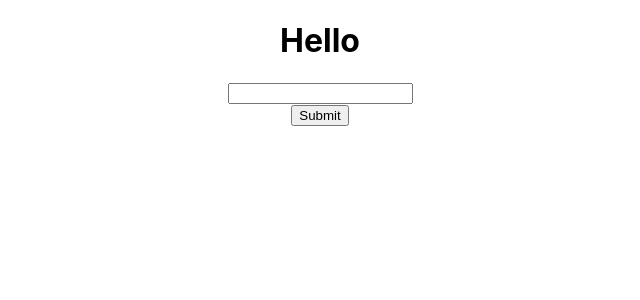
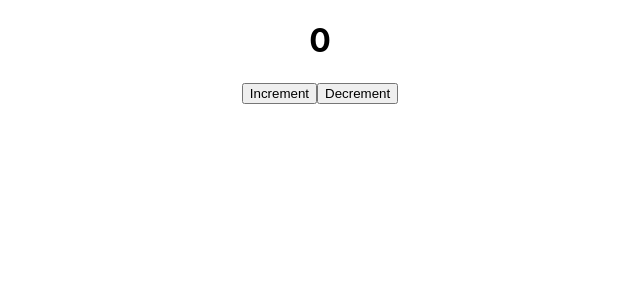
Before and after one commit to AshishMalaviya2463/firstproject, a React (Create React App) app: page / in a window 1280 px wide. Shown: the top 300 px of the page, without its empty margins (320-960 px from the left). Built offline with nearby package versions, Linux system fonts and the light colour scheme.

Commit message:
increment decrement

```diff
--- a/src/App.js
+++ b/src/App.js
@@ -1,5 +1,6 @@
 import './App.css';
-import Form from './Form';
+import IncrementDecrement from './IncrementDecrement';
+// import Form from './Form';
 // import DigitalClock from './DigitalClock';
 // import Math from './Math';
 // import Time from './Time';
@@ -37,7 +38,8 @@ function App() {
 
   return (
     <div className="App">
-      <Form />
+      <IncrementDecrement />
+      {/* <Form /> */}
       {/* <DigitalClock /> */}
       {/* <Time /> */}
       {/* <Math /> */}
--- /dev/null
+++ b/src/IncrementDecrement.js
@@ -0,0 +1,23 @@
+import React, { useState } from 'react'
+
+export default function IncrementDecrement() {
+    let [number, setNumber] = useState(0);
+    const increment = () => {
+        setNumber(number + 1);
+    }
+    const decrement = () => {
+        if (number === 0) {
+            alert("Reached at 0.")
+        } else {
+            setNumber(number - 1);
+        }
+    }
+
+    return (
+        <>
+            <h1>{number}</h1>
+            <button onClick={increment}>Increment</button>
+            <button onClick={decrement}>Decrement</button>
+        </>
+    )
+}
```
